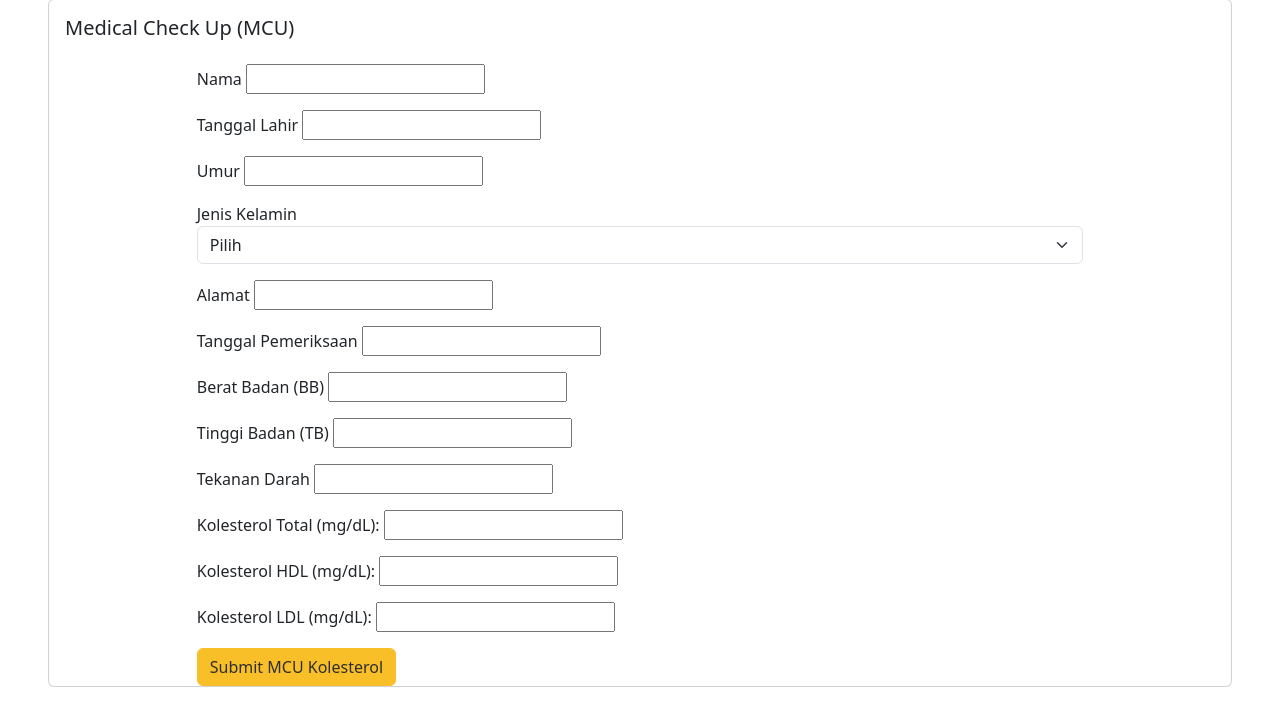
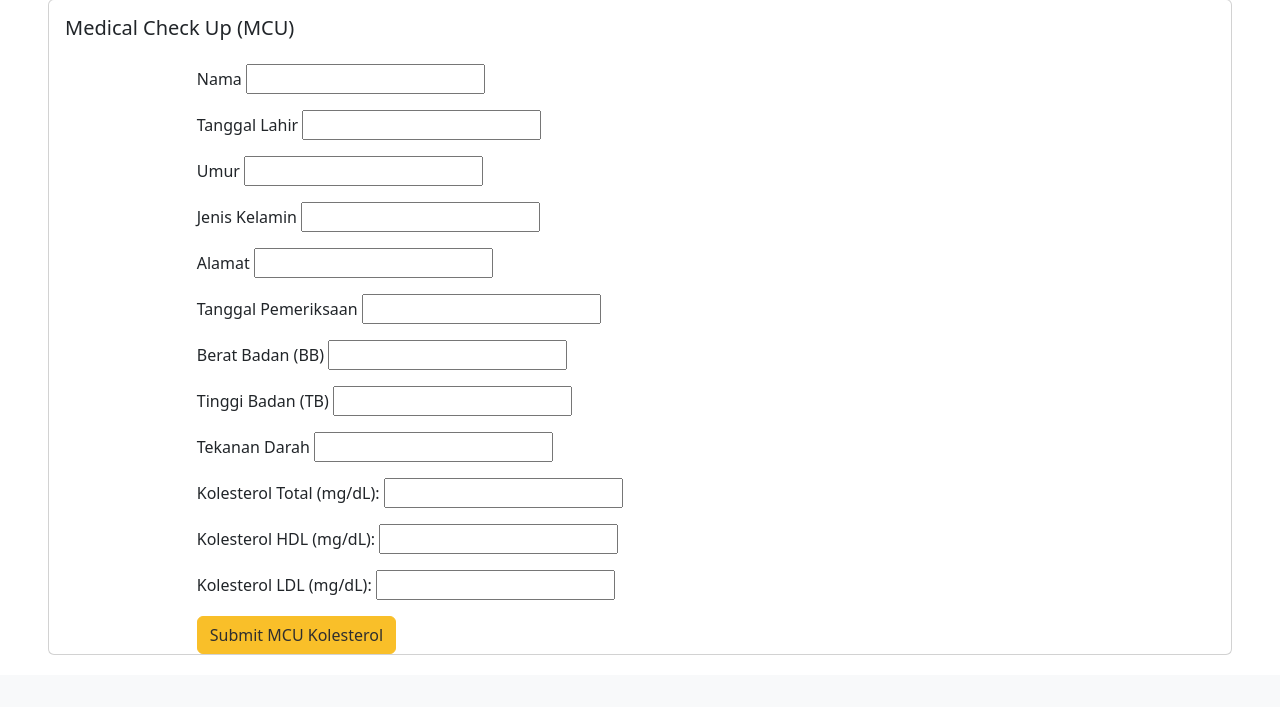
Before and after one commit to Nadiamirandaaa/Capstone, a Flask app: page /admin/mcu in a window 1280 px wide. Shown: the part 365-1072 px from the top of the page. After the commit the page ends 1020 px from the top, so only its background shows below. Run offline with Flask 3, Linux system fonts and the light colour scheme; data that the repository does not hold is empty; parts of the project's set-up code (start-up, migrations or seed data) failed here and were passed over; some libraries are stand-ins or nearby versions.

Commit message:
edit mcu

```diff
--- a/app.py
+++ b/app.py
@@ -421,18 +421,14 @@ def save_data():
         gambar_mcu = request.files.get('gambar_mcu')
         detailrs_mcu = request.form['detailrs_mcu']
 
-        if gambar_mcu:
-            doc = {
-                "nama_mcu": nama_mcu,
-                "gambar_mcu": gambar_mcu.filename,
-                "detailrs_mcu": detailrs_mcu,
-                "user_id": payload["id"]
-            }
-            db.medical_checkup.insert_one(doc)
-            return jsonify({'message': 'Data Berhasil Disimpan!', 'success': True})
-        else:
-            return jsonify({'message': 'Gambar MCU is required.', 'success': False})
+        doc = {
+            "nama_mcu": nama_mcu,
+            "detailrs_mcu": detailrs_mcu,
+            "user_id": payload["id"]
+        }
+        db.medical_checkup.insert_one(doc)
 
+        return jsonify({'message': 'Data Berhasil Disimpan!', 'success': True})
     except (jwt.ExpiredSignatureError, jwt.exceptions.DecodeError):
         return jsonify({'message': 'Token tidak valid!'})
 
--- a/templates/admin/editrs.html
+++ b/templates/admin/editrs.html
@@ -26,12 +26,8 @@
             <input type="text" class="form-control" id="nama_mcu" name="nama_mcu">
         </div>
         <div class="mb-3 mx-3">
-            <label for="gambar_mcu" class="form-label">Gambar Medical Check Up (MCU)</label>
-            <input type="file" class="form-control" id="gambar_mcu" name="gambar_mcu">
-        </div>
-        <div class="mb-3 mx-3">
             <label for="detail_mcu" class="form-label">Detail Medical Check Up (MCU)</label>
-            <textarea class="form-control" id="detailrs_mcu" name="detailrs_mcu" rows="5"></textarea>
+            <textarea class="form-control" id="detailrs_mcu" name="detailrs_mcu"></textarea>
         </div>
         <div class="button-group mx-3">
             <button type="button" class="btn btn-secondary me-2 ms-auto" onclick="saveData()">Simpan</button>
--- a/templates/admin/mcu.html
+++ b/templates/admin/mcu.html
@@ -42,11 +42,7 @@
 
 				<div class="mb-3">
 					<label for="jenis_kelamin_mcu_kolesterol">Jenis Kelamin</label>
-					<select id="jenis_kelamin_mcu_kolesterol" name="jenis_kelamin" class="form-select" required>
-						<option value="pilih">Pilih</option>
-						<option value="laki-laki">Laki-Laki</option>
-						<option value="perempuan">Perempuan</option>
-					</select>
+					<input type="text" id="jenis_kelamin_mcu_kolesterol" name="jenis_kelamin" required>
 				</div>
 
 				<div class="mb-3">
@@ -89,7 +85,7 @@
 					<input type="text" id="kolesterol_ldl" name="kolesterol_ldl" required>
 				</div>
 
-				<button type="button" class="btn btn-secondary me-2 ms-auto" onclick="submitMCUKolesterol()">Submit MCU Kolesterol</button>
+				<button type="button" class="btn btn-secondary mx-auto" onclick="submitMCUKolesterol()">Submit MCU Kolesterol</button>
 			</form>
 		</div>
 
@@ -116,11 +112,7 @@
 
 				<div class="mb-3">
 					<label for="jenis_kelamin_mcu_gula_darah">Jenis Kelamin</label>
-					<select id="jenis_kelamin_mcu_gula_darah" name="jenis_kelamin" class="form-select" required>
-						<option value="pilih">Pilih</option>
-						<option value="laki-laki">Laki-Laki</option>
-						<option value="perempuan">Perempuan</option>
-					</select>
+					<input type="text" id="jenis_kelamin_mcu_gula_darah" name="jenis_kelamin" required>
 				</div>
 
 				<div class="mb-3">
@@ -163,7 +155,7 @@
 					<input type="text" id="gula_darah_sesudah_makan" name="gula_darah_sesudah_makan" required>
 				</div>
 
-				<button type="button" class="btn btn-secondary me-2 ms-auto" onclick="submitMCUGulaDarah()">Submit MCU Gula Darah</button>
+				<button type="button" class="btn btn-secondary mx-auto" onclick="submitMCUGulaDarah()">Submit MCU Gula Darah</button>
 			</form>
 		</div>
 
@@ -190,11 +182,7 @@
 
 				<div class="mb-3">
 					<label for="jenis_kelamin_mcu_urine">Jenis Kelamin</label>
-					<select id="jenis_kelamin_mcu_urine" name="jenis_kelamin" class="form-select" required>
-						<option value="pilih">Pilih</option>
-						<option value="laki-laki">Laki-Laki</option>
-						<option value="perempuan">Perempuan</option>
-					</select>
+					<input type="text" id="jenis_kelamin_mcu_urine" name="jenis_kelamin" required>
 				</div>
 
 				<div class="mb-3">
@@ -259,7 +247,7 @@
 					</select>
 				</div>
 
-				<button type="button" class="btn btn-secondary me-2 ms-auto" onclick="submitMCUUrine()">Submit MCU Urine</button>
+				<button type="button" class="btn btn-secondary mx-auto" onclick="submitMCUUrine()">Submit MCU Urine</button>
 			</form>
 		</div> -->
 	</div>
```
